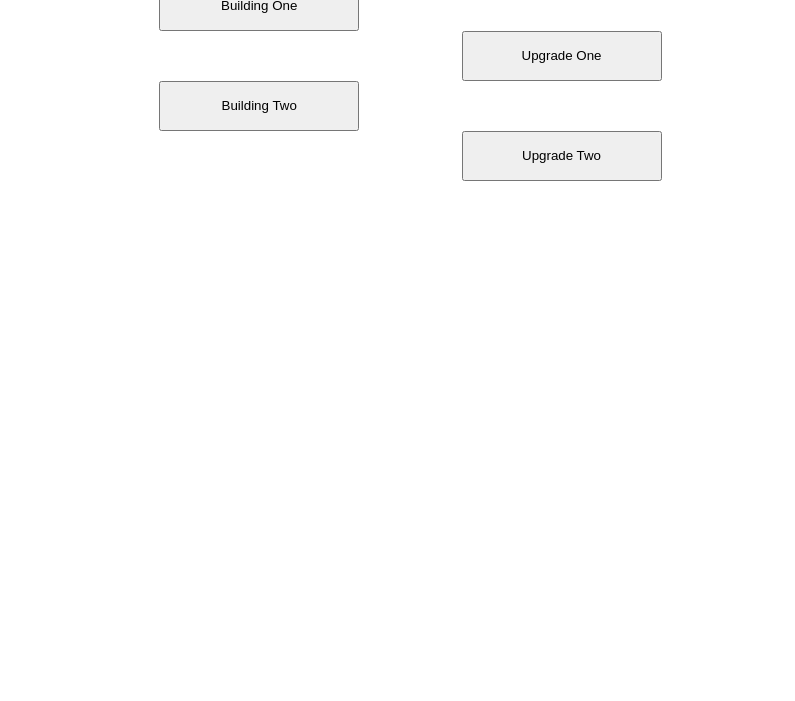
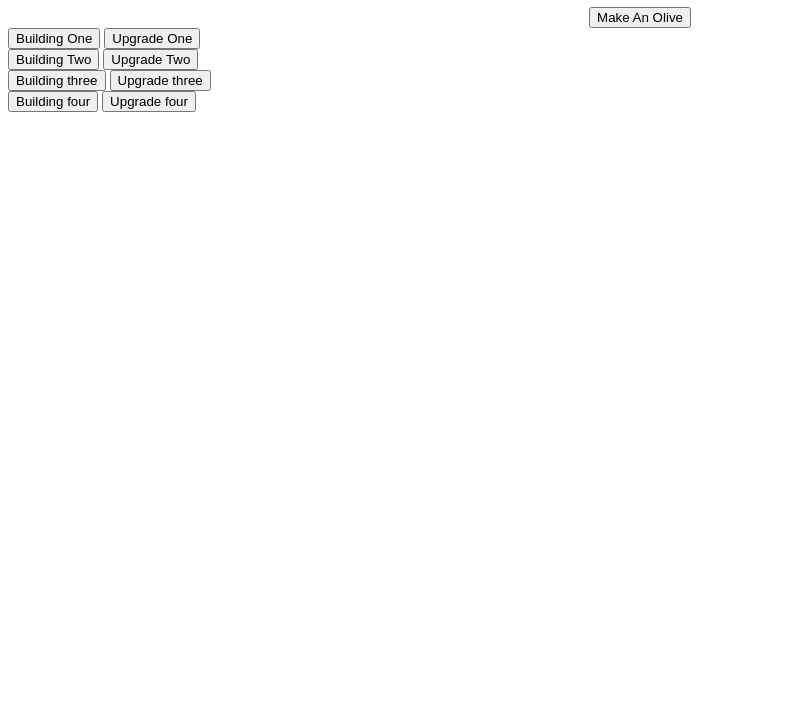
Before and after one commit to T-Trojanowski/idle-game, a plain HTML site: page index.html in a window 1280 px wide. Shown: the part 99-800 px from the top of the page, without its empty margins (0-795 px from the left). Drawn offline with Linux system fonts and the light colour scheme.

Commit message:
Update index.html

```diff
--- a/index.html
+++ b/index.html
@@ -1,36 +1,28 @@
-<!doctype html>
+!doctype html>
 
 <html>
     <head>
         <meta charset="utf-8">
 
-        <title>Blank template</title>
+        <title>Olive Idle</title>
 
         <!-- Load external CSS styles -->
         <link rel="stylesheet" href="styles.css">
 
+
     </head>
     <style>
-        .button1 {
-        height:50px;width:200px;
-        margin-left: 4cm;
-        margin-right: 12cm;
-        }
-        .button2 {
-        height:50px;width:200px;
-        margin-left: 12cm;
-        margin-right: 4cm;
-        }
 
     </style>
 
+
     <body>
 
-        <h1>Olive Idle</h1>
-
-
+        <h1>Olive Count: <span id="olives">0</span> </h1>
+        <div style="text-align:center;">
+            <button onclick="OliveClick(1)"; class="oliveButton">Make An Olive</button>
+        </div>
         <button class="button1">Building One</button>
-
         <button class="button2">Upgrade One</button>
 
         <div></div>
@@ -38,11 +30,19 @@
 
         <button class="button2">Upgrade Two</button>
 
+        <div></div>
+        <button class="button1">Building three</button>
+
+        <button class="button2">Upgrade three</button>
+
+        <div></div>
+        <button class="button1">Building four</button>
+
+        <button class="button2">Upgrade four</button>
 
 
         <!-- Load external JavaScript -->
-        <script src="scripts.js"></script>
-
+        <script type ="text/javascript" src="scripts.js"></script>
     </body>
 
 </html>
```
